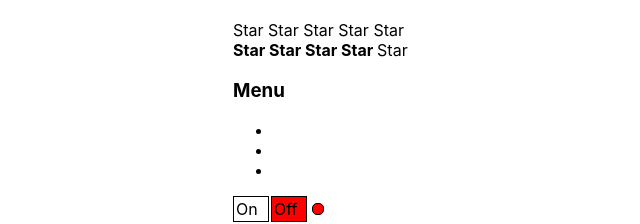
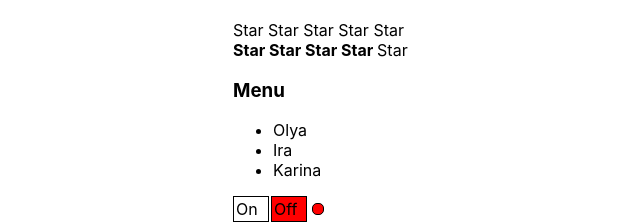
Before and after one commit to olychkam/react-kabzda, a React (Create React App) app: page / in a window 1280 px wide. Shown: the top 224 px of the page, without its empty margins (207-847 px from the left). Built offline with nearby package versions, Linux system fonts and the light colour scheme.

Commit message:
add select

```diff
--- a/src/App.tsx
+++ b/src/App.tsx
@@ -9,14 +9,14 @@ import OnOff from "./components/OnOff/OnOff";
 
 
 function App() {
-    let [ratingValue,setRatingValue]=useState<RatingValueType>(4);
+    let [ratingValue, setRatingValue] = useState<RatingValueType>(4);
     let [accordionCollapsed, setAccordionCollapsed] = useState<boolean>(false);
-    let [on,setOn]=useState(true);
+    let [on, setOn] = useState(true);
     return (
         <div className={'App'}>
 
 
-          {/*  <Rating value={1}/>
+            {/*  <Rating value={1}/>
             <Rating value={2}/>
             <Rating value={3}/>
             <Rating value={4}/>
@@ -27,11 +27,18 @@ function App() {
             <Rating value={ratingValue} onClick={setRatingValue}/>
             <Accordion collapsed={accordionCollapsed}
                        titleValue={'Menu'}
-                       onChange={()=>{setAccordionCollapsed(!accordionCollapsed)}}
-             items={['Olya','Ira','Karina']}/>
-           {/* <UnControlledOnOff/>*/}
-           {/*<OnOff on={on} onChange={setOn}/>*/}
-           <UnControlledOnOff onChange={setOn}/>{on.toString()}
+                       onChange={() => {
+                           setAccordionCollapsed(!accordionCollapsed)
+                       }}
+                       items={[{title: 'Olya', value: 1},
+                           {title: 'Ira', value: 2},
+                           {title: 'Karina', value: 3}]}
+                       onClick={(value)=>{alert('user Hi')}}/>
+
+
+            {/* <UnControlledOnOff/>*/}
+            {/*<OnOff on={on} onChange={setOn}/>*/}
+            <UnControlledOnOff onChange={setOn}/>{on.toString()}
         </div>
     );
 }
```
Also changed, not shown: src/components/Select/Select.tsx (added, +22 -0 lines), 1 other file (tests, documents, lock files or other folders).
